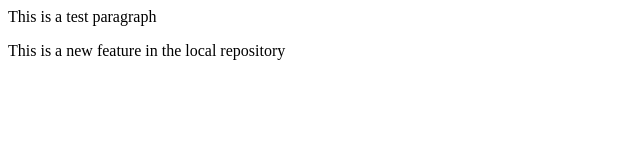
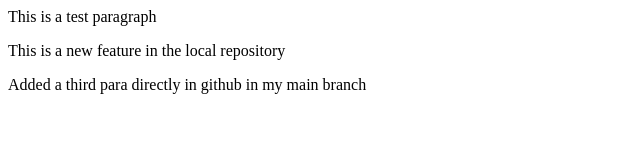
Before and after one commit to faruq6/localRepo, a plain HTML site: page index.html in a window 1280 px wide. Shown: the whole page, without its empty margins (0-640 px from the left). Drawn offline with Linux system fonts and the light colour scheme.

Commit message:
Update index.html

```diff
--- a/index.html
+++ b/index.html
@@ -1,2 +1,3 @@
 <p>This is a test paragraph</p>
 <p>This is a new feature in the local repository</p>
+<p>Added a third para directly in github in my main branch</p>
```
